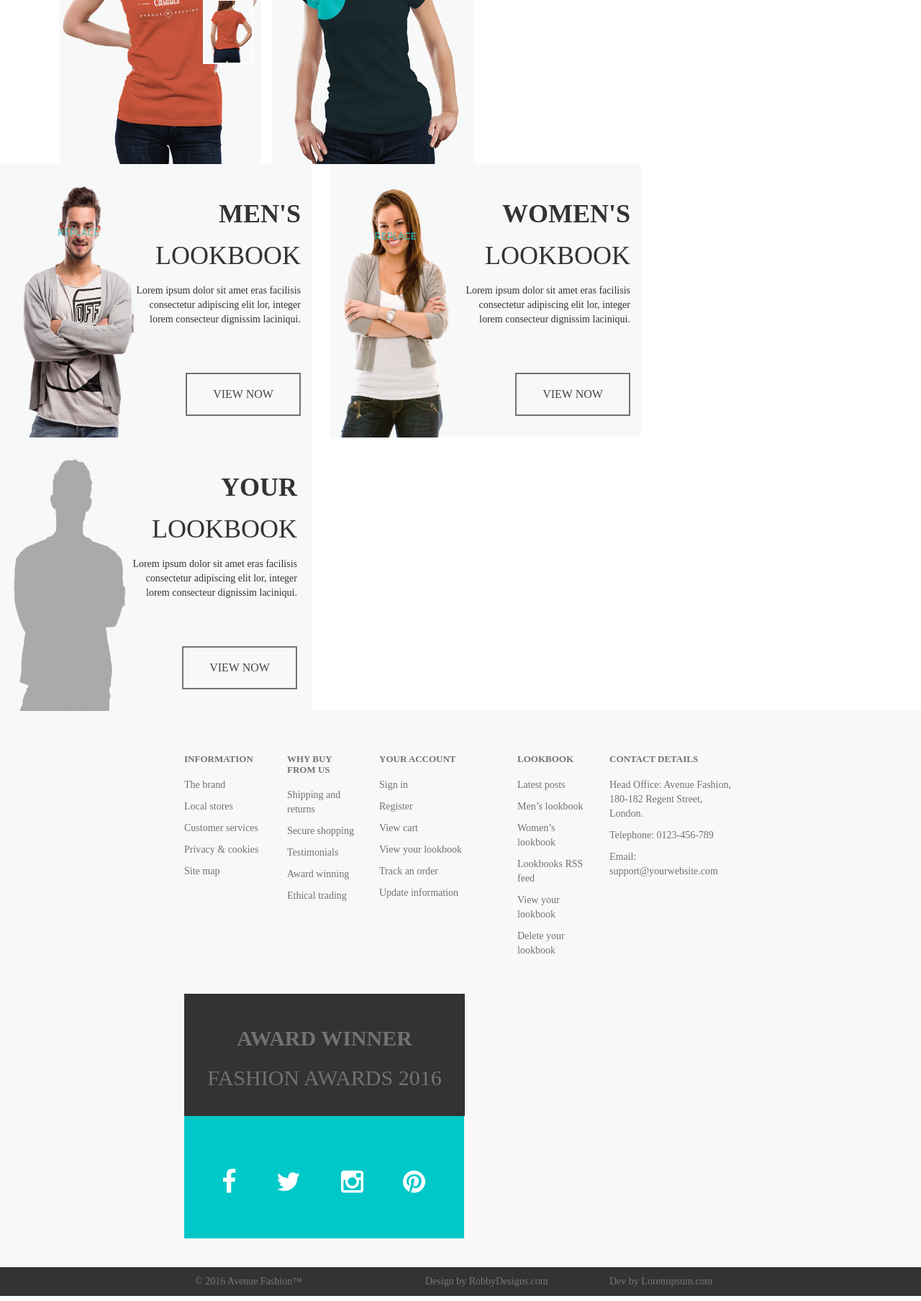
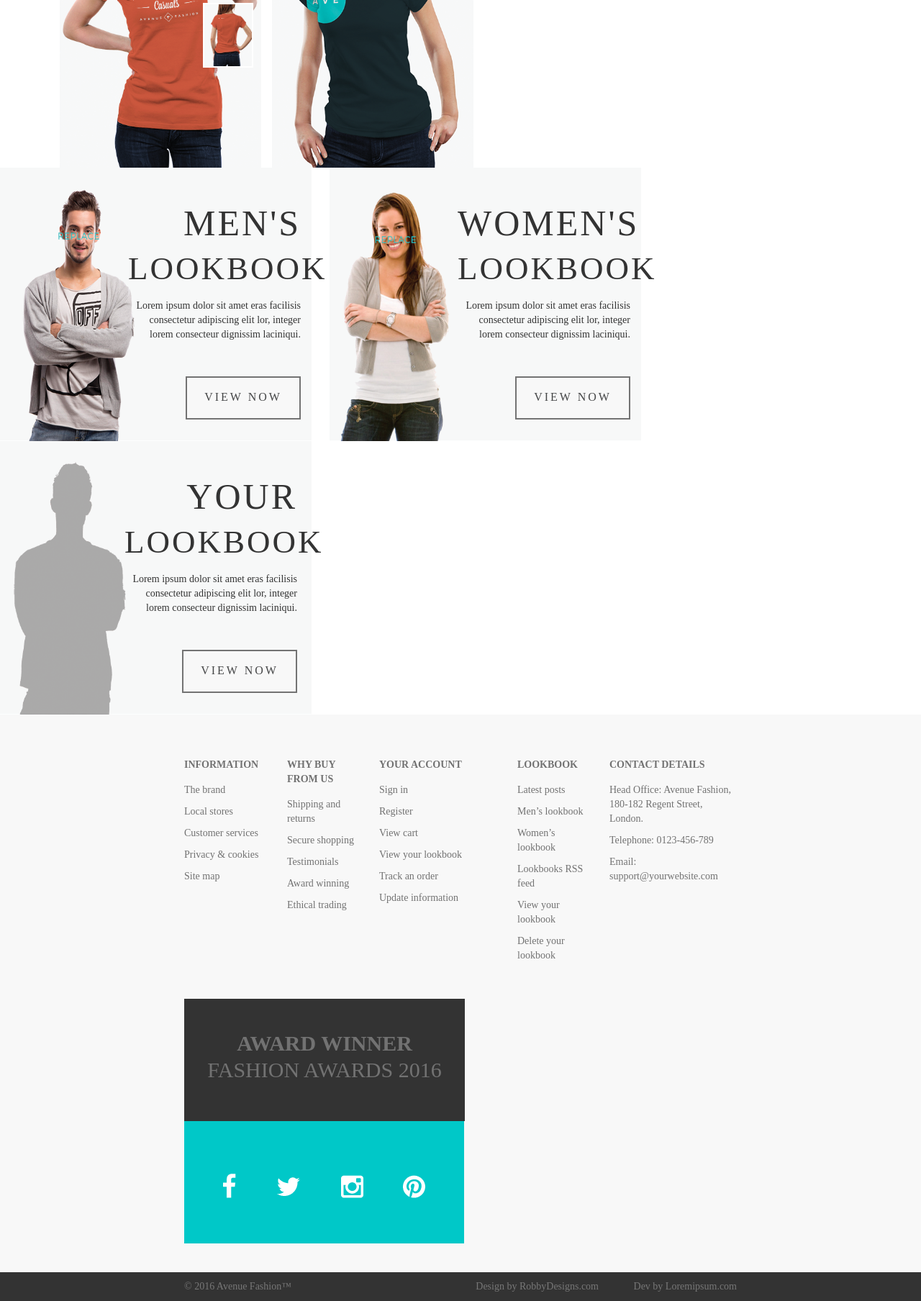
Before and after one commit to TranHuuTrung/AVE-SOLUTION, a PHP site: page / in a window 1280 px wide. Shown: the part 2238-4046 px from the top of the page at 72% size. Run offline with PHP 8.4, Linux system fonts and the light colour scheme.

```diff
--- a/index.html
+++ b/index.html
@@ -35,7 +35,9 @@
                 </div>
                 <ul class="nav width-1180 center float-left">
                    <li class="nav-item float-right">
-                        <a href="#" class="nav-link dropdown-toggle" role="button" id="dropdownMenu2" data-toggle="dropdown" aria-haspopup="true" aria-expanded="false">LOOK BOOK<br> <span class="caret"></span></a>
+                        <a href="#" class="nav-link dropdown-toggle" role="button" id="dropdownMenu2" data-toggle="dropdown" aria-haspopup="true" aria-expanded="false">LOOK BOOK<br>
+                          <img src="images/home/dropdown.png" alt="">
+                        </a>
                         <div class="dropdown-menu" aria-labelledby="dropdownMenu2">
                             <div class="dropdown-item">
                                 <div class="casuals box-item float-left">
@@ -70,7 +72,9 @@
                         </div>
                     </li>
                     <li class="nav-item float-right">
-                        <a href="#" class="nav-link dropdown-toggle" role="button" id="dropdownMenu2" data-toggle="dropdown" aria-haspopup="true" aria-expanded="false">LOCAL STORES<br><span class="caret"></span></a>
+                        <a href="#" class="nav-link dropdown-toggle" role="button" id="dropdownMenu2" data-toggle="dropdown" aria-haspopup="true" aria-expanded="false">LOCAL STORES<br>
+                            <img src="images/home/dropdown.png" alt="">
+                        </a>
                         <div class="dropdown-menu" aria-labelledby="dropdownMenu2">
                             <div class="dropdown-item">
                                 <div class="casuals box-item float-left">
@@ -105,10 +109,12 @@
                         </div>
                     </li>
                     <li class="nav-item float-right">
-                        <a class="nav-link" href="./thebrand.html">THE BRAND<br><span class="caret"></span></a>
+                        <a class="nav-link" href="./thebrand.html">THE BRAND</a>
                     </li>
                     <li class="nav-item float-right">
-                        <a href="#" class="nav-link dropdown-toggle" role="button" id="dropdownMenu2" data-toggle="dropdown" aria-haspopup="true" aria-expanded="false">WOMEN'S<br><span class="caret"></span></a>
+                        <a href="#" class="nav-link dropdown-toggle" role="button" id="dropdownMenu2" data-toggle="dropdown" aria-haspopup="true" aria-expanded="false">WOMENS<br>
+                            <img src="images/home/dropdown.png" alt="">
+                        </a>
                         <div class="dropdown-menu" aria-labelledby="dropdownMenu2">
                             <div class="dropdown-item">
                                 <div class="casuals box-item float-left">
@@ -143,7 +149,9 @@
                         </div>
                     </li>
                     <li class="nav-item float-right">
-                        <a href="#" class="nav-link dropdown-toggle" role="button" id="dropdownMenu2" data-toggle="dropdown" aria-haspopup="true" aria-expanded="false">MEN'S <br><span class="caret"></span></a>
+                        <a href="#" class="nav-link dropdown-toggle" role="button" id="dropdownMenu2" data-toggle="dropdown" aria-haspopup="true" aria-expanded="false">MENS <br>
+                            <img src="images/home/dropdown.png" alt="">
+                        </a>
                         <div class="dropdown-menu" aria-labelledby="dropdownMenu2">
                             <div class="dropdown-item">
                                 <div class="casuals box-item float-left">
@@ -271,7 +279,7 @@
                 <img src="images/home/lookbook-men.png" alt="">
                 <div class="lookbook-detail">
                     <h2>MEN'S</h2>
-                    <h3>LOOKBOOK</h3>
+                    <span>LOOKBOOK</span>
                     <p>Lorem ipsum dolor sit amet
                          eras facilisis consectetur adipiscing
                           elit lor, integer lorem consecteur dignissim
@@ -284,7 +292,7 @@
                 <img src="images/home/lookbook-women.png" alt="">
                 <div class="lookbook-detail">
                     <h2>WOMEN'S</h2>
-                    <h3>LOOKBOOK</h3>
+                    <span>LOOKBOOK</span>
                     <p>Lorem ipsum dolor sit amet eras facilisis
                             consectetur adipiscing elit lor, integer lorem consecteur dignissim laciniqui.
                     </p>
@@ -295,7 +303,7 @@
                 <img src="images/home/lookbook-you.png" alt="">
                 <div class="lookbook-detail">
                     <h2>YOUR</h2>
-                    <h3>LOOKBOOK</h3>
+                    <span>LOOKBOOK</span>
                     <p>Lorem ipsum dolor sit amet eras facilisis
                             consectetur adipiscing elit lor, integer lorem consecteur dignissim laciniqui.
                     </p>
@@ -308,7 +316,7 @@
 <div class="top-footer">
     <div class="row width-1180 center">
         <div class="infomation col-lg-2 item-footer">
-            <h3>INFORMATION</h3>
+            <label for="footer">INFORMATION</label>
             <ul>
                 <li>The brand</li>
                 <li>Local stores</li>
@@ -318,7 +326,7 @@
             </ul>
         </div>
         <div class="whybuy col-lg-2 item-footer">
-            <h3>WHY BUY FROM US</h3>
+            <label for="footer">WHY BUY FROM US</label>
             <ul>
                 <li>Shipping and returns</li>
                 <li>Secure shopping</li>
@@ -328,7 +336,7 @@
             </ul>
         </div>
         <div class="account col-lg-3 item-footer">
-            <h3>YOUR ACCOUNT</h3>
+            <label for="footer">YOUR ACCOUNT</label>
             <ul>
                 <li>Sign in</li>
                 <li>Register</li>
@@ -339,7 +347,7 @@
             </ul>
         </div>
         <div class="lockblock col-lg-2 item-footer">
-            <h3>LOOKBOOK</h3>
+            <label for="footer">LOOKBOOK</label>
             <ul>
                 <li>Latest posts</li>
                 <li>Men’s lookbook</li>
@@ -350,7 +358,7 @@
             </ul>
         </div>
         <div class="contact col-lg-3 item-footer">
-            <h3>CONTACT DETAILS</h3>
+            <label for="footer">CONTACT DETAILS</label>
             <ul>
                 <li>Head Office: Avenue Fashion,<br> 180-182 Regent Street, London.</li>
                 <li>Telephone: 0123-456-789</li>
@@ -370,9 +378,8 @@
 </div><!--  end top-footer -->
 <div class="copyright">
     <div class="row width-1180 center align-items-center">
-        <div class="col-lg-3"><p>© 2016 Avenue Fashion™</p></div>
-        <div class="col-lg-2"></div>
-        <div class="col-lg-4"><p>Design by RobbyDesigns.com</p></div>
+        <div class="col-lg-6"><p>© 2016 Avenue Fashion™</p></div>
+        <div class="col-lg-3"><p>Design by RobbyDesigns.com</p></div>
         <div class="col-lg-3"><p>Dev by Loremipsum.com</p></div>
     </div>
 </div><!--  end copyright -->
--- a/style/css/styles-brand.css
+++ b/style/css/styles-brand.css
@@ -16,6 +16,7 @@
 }
 .text-brand h2 {
     font-size: 36px;
+    letter-spacing: 3px;
 }
 .ave-text{
     position: absolute;
--- a/style/css/styles-header.css
+++ b/style/css/styles-header.css
@@ -56,6 +56,9 @@ h2,h3{
     display: block;
     height: 45px;
 }
+.topbar .a-last img {
+    margin-right: 10px;
+}
 .topbar a:hover{
     background: #00c8c8;
     text-decoration: none;
@@ -66,13 +69,19 @@ h2,h3{
 }
 /* style for above topbar , where contains logo, nav-menu, search */
 .nav>li>a{
-    padding: 0px 15px;
+    padding: 0px 15px 0px 15px;
     font-weight: bold;
+}
+.nav>li>a:hover{
+    background: none;
 }
 .nav a{
     color: #222222;
 }
 .nav a:hover{
+    color: #00c8c8;
+}
+.nav a:hover img{
     color: #00c8c8;
 }
 .above-top-bar{
@@ -102,7 +111,6 @@ h2,h3{
 .dropdown-menu{
     width: 365px;
     height: 430px;
-    background: #f8f8f8;
 }
 .box-item{
     width: 180px;
@@ -185,7 +193,7 @@ h2,h3{
 }
 .btn a{
     color: #454647;
-    font-size: 16 px;
+    letter-spacing: 3px;
 }
 
 .btn:hover a{
@@ -257,3 +265,11 @@ h2,h3{
 .copyright p{
     margin: 10px 0px;
 }
+.copyright .col-lg-3{
+    padding: 0px;
+    text-align: right;
+}
+.copyright .col-lg-6{
+    padding: 0px;
+    text-align: left;
+}
--- a/style/css/styles-home.css
+++ b/style/css/styles-home.css
@@ -1,7 +1,6 @@
 /* style for home pages */
 
 .popular-nav{
-    /* padding: 25px 0px; */
     border-top: 2px solid #eeeeee;
 }
 .popular-nav li{
@@ -11,12 +10,14 @@
 .popular-nav li:first-of-type a{
     padding: 0px 15px 0px 0px;
 }
-.popular-nav a{
-    font-size: 13px;
+.popular-nav li a{
+    font-weight: normal;
+    font-size: 16px;
     color: #727272;
 }
-.popular-nav a:hover{
+.popular-nav li a:hover{
     color: #00c8c8;
+    background: none;
 }
 @media (min-width: 2050px){
     .popular-nav{
@@ -24,7 +25,6 @@
     }
 
 }
-
 /* style for items part */
 .two-item-left img{
     width: 284px;
@@ -134,7 +134,7 @@ h4{
     background: #00c8c8;
 }
  /* styles for lookbook */
- .lookbook{
+.lookbook{
     height: 460px;
 }
 .item-look-book{
@@ -162,12 +162,17 @@ h4{
     right: 40px;
     text-align: right;
 }
+.lookbook-detail span {
+    font-size: 45px;
+    letter-spacing: 3px;
+}
 .lookbook-detail h2{
-    font-weight: bold;
+    letter-spacing: 3px;
 }
-.lookbook-detail h2, h3{
-    font-size: 36px;
-    margin-bottom: 18px;
+.lookbook-detail h2{
+    font-size: 50px;
+    margin-bottom: 3px;
+    letter-spacing: 3px;
 }
 .lookbook-detail p{
     margin-top: 10px;
--- a/style/css/styles-local-stores.css
+++ b/style/css/styles-local-stores.css
@@ -18,7 +18,7 @@
 
 .view-location{
     display: block;
-    width: 135px;
+    width: 160px;
     height: 40px;
     background: #f8f8f8;
     border: 2px solid #737373;
@@ -26,7 +26,7 @@
 }
 .view-location a{
     color: #454647;
-    font-size: 16 px;
+    letter-spacing: 3px;
 }
 
 .view-location:hover a{
--- a/style/css/styles-lookbook.css
+++ b/style/css/styles-lookbook.css
@@ -74,6 +74,7 @@
     font-size: 30px;
     color: #575153;
     text-transform: uppercase;
+    letter-spacing: 2px;
 }
 .col2-detail h4{
     text-transform: uppercase;
@@ -81,6 +82,7 @@
     font-size: 13px;
     color: #727272;
     font-weight: bold;
+    letter-spacing: 1px;
 }
 .col2-detail p{
     color: #8e8c8c;
--- a/style/css/styles-product.css
+++ b/style/css/styles-product.css
@@ -3,7 +3,7 @@
     width: 1200px;
 }
 .brand-product{
-    left: 206px;
+    left: 260px;
 }
 .brand-product h4 span{
     color: #00c8c8;
```
Also changed, not shown: local-stores.html (+15 -8 lines), lookbook.html (+17 -10 lines), product.html (+16 -9 lines), thebrand.html (+15 -8 lines), images/home/dropdown.png (added).
